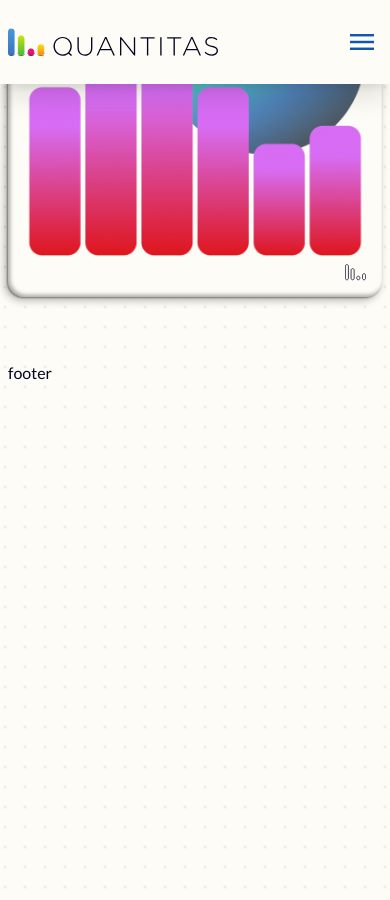
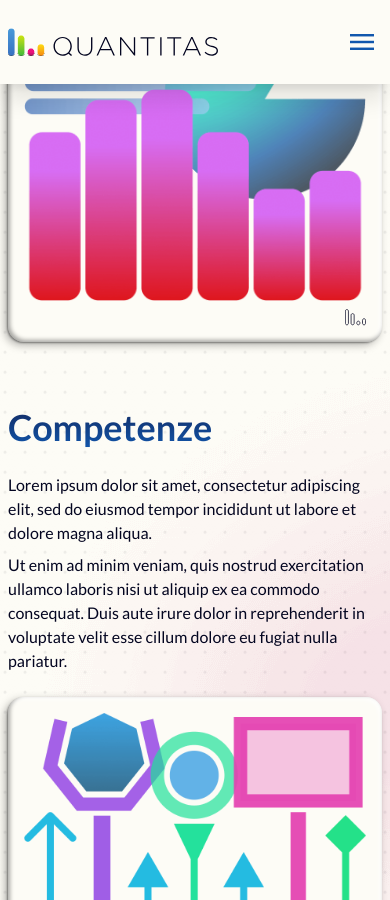
Before and after one commit to Quantitas-srl-org/tourism_promo, a Jekyll site: the page built from index.markdown, in a window 390 px wide and 900 px high, scrolled down 4671 px. Built offline with Jekyll 4.4.1, drawn with Linux system fonts in a browser that asks for light colours; some web fonts are replaced; some of the changed text lies outside the part shown.

Commit message:
add bg image blured

```diff
--- a/_layouts/home.html
+++ b/_layouts/home.html
@@ -56,7 +56,8 @@
     </div>
 </section>
 
-<section class="wrapper py-16">
+<section class="py-16">
+    <div class="wrapper">
         <div class="max-w-3xl text-center mb-16 mx-auto space-y-4">
             <h2 class="text-gradient text-4xl md:text-5xl font-bold">
                 {{ page.section-c-h2 }}
@@ -68,8 +69,13 @@
                 {{ page.section-c-p-2 }}
             </p>
         </div>
-    <ol class="space-y-12">
-        <li class="md:flex items-center">
+    </div>
+    <ol class="space-y-16">
+        <li class="relative">
+            <span class="absolute overflow-hidden w-full h-screen top-[-270px] left-0 z-[-1]" aria-hidden="true">
+                  <span class="decorative-image bg-blur-1 top-0 right-0"></span>
+            </span>
+            <div class="md:flex items-center wrapper">
                 <div class="md:basis-1/2 mb-6 md:mb-0 mr-0 md:mr-6">
                     <h3 class="text-4xl md:text-5xl text-gradient font-bold">
                         {{ page.section-c-list-1-h3 }}
@@ -84,8 +90,13 @@
                 <div class="md:basis-1/2 scroll-animation-strategy">
                     {% include card.html img='/assets/images/route-strategy.png' alt='...' is-light='true' %}
                 </div>
+            </div>
         </li>
-        <li class="md:flex md:flex-row-reverse md:-space-x-6 items-center">
+        <li class="relative">
+            <span class="absolute overflow-hidden w-full h-screen top-[-80px] left-0 z-[-1]" aria-hidden="true">
+                  <span class="decorative-image bg-blur-2 top-0 left-0"></span>
+            </span>
+            <div class="md:flex md:flex-row-reverse items-center wrapper">
                 <div class="md:basis-1/2 mb-6 md:mb-0 ml-0 md:ml-6">
                     <h3 class="text-4xl md:text-5xl text-gradient font-bold">
                         {{ page.section-c-list-2-h3 }}
@@ -100,6 +111,52 @@
                 <div class="md:basis-1/2">
                     {% include card.html img='/assets/images/route-analysis.png' alt='...' is-light='true' %}
                 </div>
+            </div>
+        </li>
+        <li class="relative">
+            <span class="absolute overflow-hidden w-full h-screen top-[-120px] left-0 z-[-1]" aria-hidden="true">
+                  <span class="decorative-image bg-blur-3 top-0 right-0"></span>
+            </span>
+            <div class="md:flex items-center wrapper">
+                <div class="md:basis-1/2 mb-6 md:mb-0 mr-0 md:mr-6">
+                    <h3 class="text-4xl md:text-5xl text-gradient font-bold">
+                        {{ page.section-c-list-3-h3 }}
+                    </h3>
+                    <p class="mb-2 mt-6">
+                        {{ page.section-c-list-3-p-1 }}
+                    </p>
+                    <p>
+                        {{ page.section-c-list-3-p-2 }}
+                    </p>
+                </div>
+                <div class="md:basis-1/2 scroll-animation-strategy">
+                    {% include card.html img='/assets/images/route-skill.png' alt='...' is-light='true' %}
+                </div>
+            </div>
+        </li>
+        <li class="relative">
+            <span class="absolute overflow-hidden w-full h-screen top-[-40px] left-0 z-[-1]" aria-hidden="true">
+                  <span class="decorative-image bg-blur-4 top-0 left-0"></span>
+            </span>
+            <div class="md:flex md:flex-row-reverse md:-space-x-6 items-center wrapper">
+                <div class="md:basis-1/2 mb-6 md:mb-0 ml-0 md:ml-6">
+                    <h3 class="text-4xl md:text-5xl text-gradient font-bold">
+                        {{ page.section-c-list-4-h3 }}
+                    </h3>
+                    <p class="mb-2 mt-6">
+                        {{ page.section-c-list-4-p-1 }}
+                    </p>
+                    <p>
+                        {{ page.section-c-list-4-p-2 }}
+                    </p>
+                </div>
+                <div class="md:basis-1/2">
+                    {% include card.html img='/assets/images/route-code.png' alt='...' is-light='true' %}
+                </div>
+            </div>
         </li>
     </ol>
+    <div class="flex justify-center my-16">
+        <a href="#" class="btn">{{ page.section-c-cta }}</a>
+    </div>
 </section>
--- a/index.markdown
+++ b/index.markdown
@@ -57,10 +57,17 @@
 section-c-list-2-p-2: >-
   Per questa fase Quantitas valorizzerà ogni singola componente sulla base di quanto definito nella fase progettuale. Le singole componenti possono essere
   sviluppate direttamente da Quantitas nella loro totalità, oppure prevedere eventuale integrazione di componenti realizzate da altri fornitori.
-section-c-list-3-h3:
+section-c-list-3-h3: Competenze
 section-c-list-3-p-1: >-
+  Lorem ipsum dolor sit amet, consectetur adipiscing elit, sed do eiusmod tempor incididunt ut labore et dolore magna aliqua.
 section-c-list-3-p-2: >-
-section-c-list-4-h3:
+  Ut enim ad minim veniam, quis nostrud exercitation ullamco laboris nisi ut aliquip ex ea commodo consequat. Duis aute irure dolor in reprehenderit in voluptate velit esse cillum dolore eu fugiat nulla pariatur.
+section-c-list-4-h3: Implementazione degli strumenti tecnologici
 section-c-list-4-p-1: >-
+  In questa fase saremo di supporto alla Destinazione nella scelta o sviluppo degli strumenti informatici e suoi componenti studiati su misura sulla base
+  delle sue necessità. Alcune delle componenti potranno essere già adottate e in uso dalla Destinazione, e in questo caso si provvederà a una loro implementazione in modo conforme alle diverse tecnologie coinvolte.
 section-c-list-4-p-2: >-
+  Per questa fase Quantitas valorizzerà ogni singola componente sulla base di quanto definito nella fase progettuale. Le singole componenti possono essere sviluppate direttamente dal nostro team nella loro totalità,
+  oppure prevedere eventuale integrazione di componenti realizzate da altri fornitori.
+section-c-cta: Inizia ora la trasformazione
 ---
```
Also changed, not shown: assets/css/style.tailwind.css (+35 -3 lines), assets/css/style.css, assets/images/bg-blur-1.png (added), assets/images/bg-blur-2.png (added), assets/images/bg-blur-3.png (added), assets/images/bg-blur-4.png (added), assets/images/route-code.png (added), assets/images/route-skill.png (added). Lines whose indentation alone changed are shown as unchanged.
